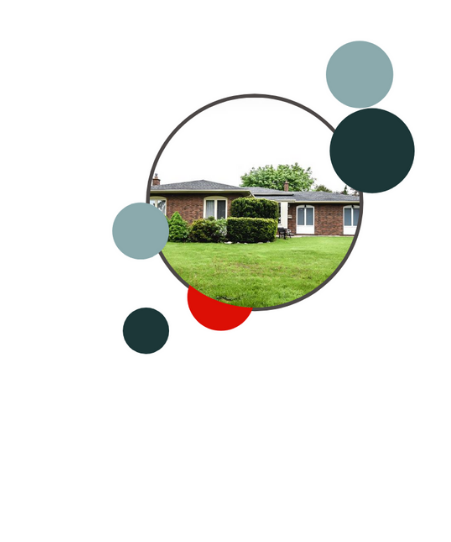
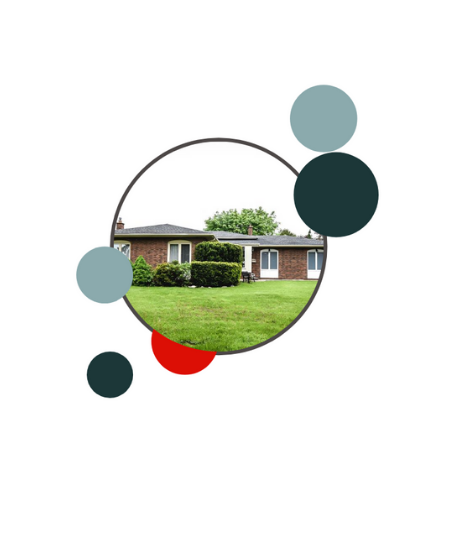
Before and after one commit to davidbrandthethird/Airbnbsite, a plain HTML site: page index.html in a window 390 px wide. Shown: the part 480-1022 px from the top of the page, 451 px wide, since content can reach past the window. Drawn offline with nearby package versions, Linux system fonts and the light colour scheme.

Commit message:
gh-pages 9

```diff
--- a/style.css
+++ b/style.css
@@ -151,8 +151,9 @@ color: #DD3B30;
 }
 
 .hero-image {
-  margin: auto;
-  padding-left: 10%;
+  display:block;
+  margin-left: auto;
+  margin-right: auto;
   padding-bottom: 50px;
 }
 
```
